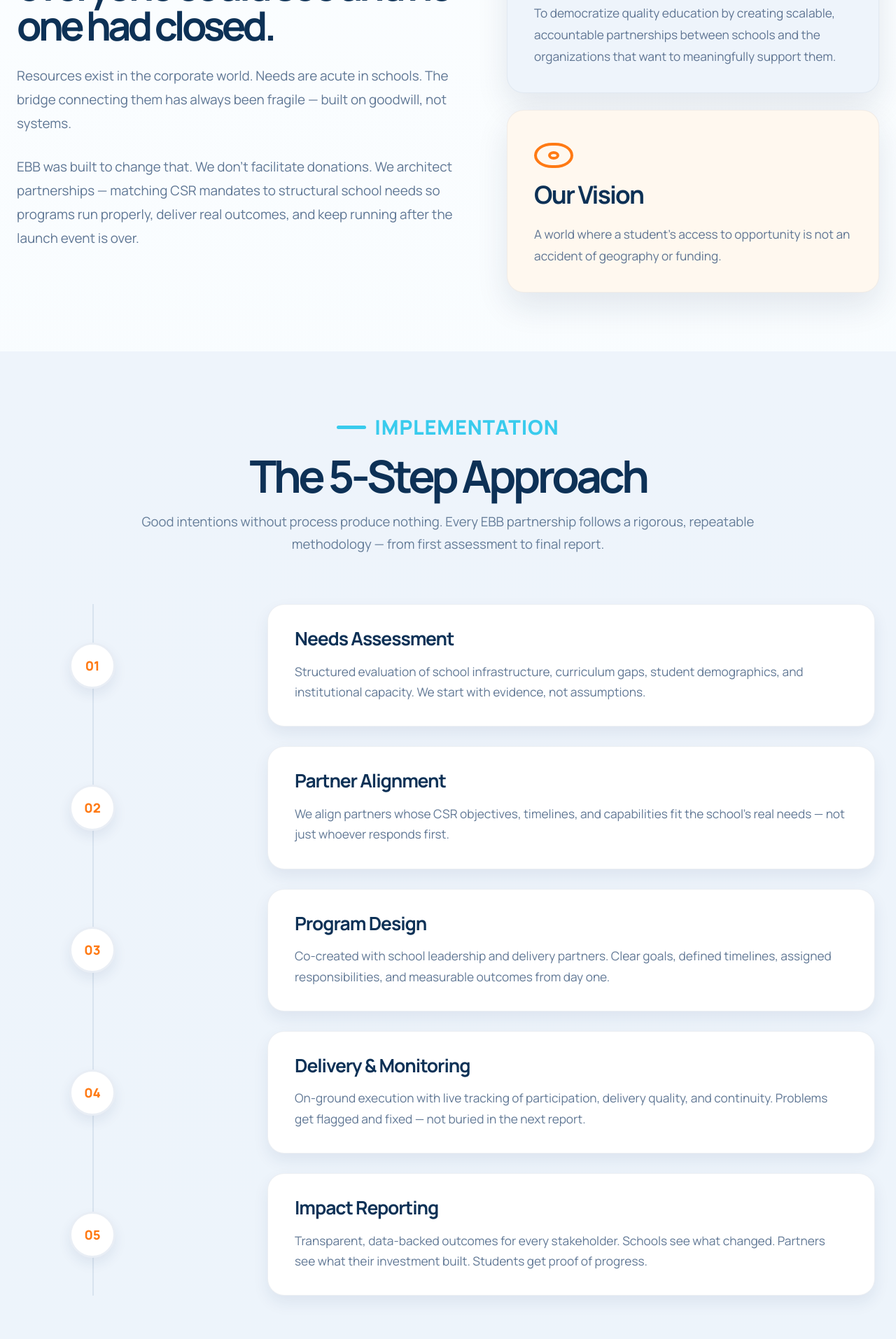
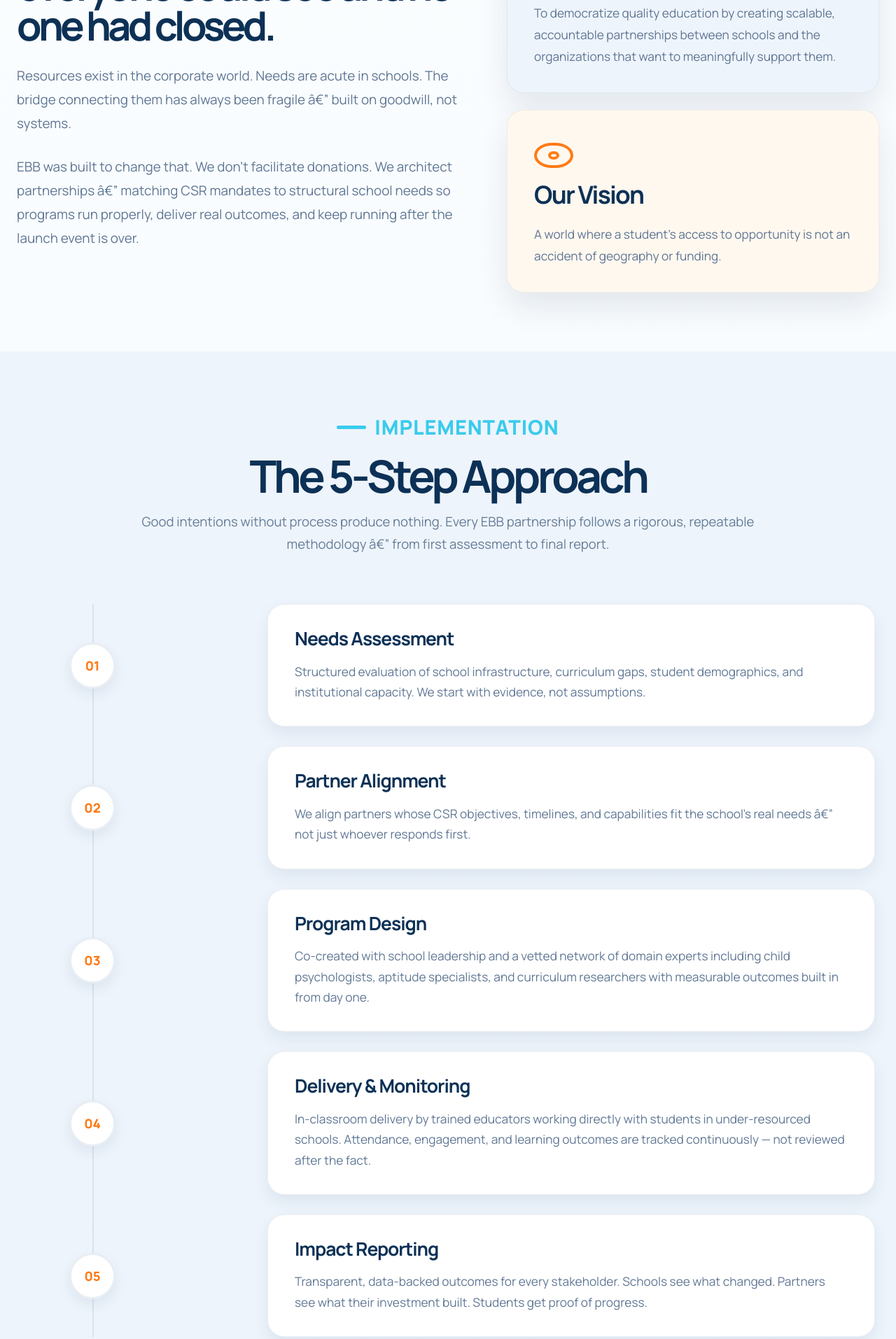
Before and after one commit to Khushiverma2004/EducationBeyondBorders, a plain HTML site: page about.html in a window 1280 px wide. Shown: the part 601-2514 px from the top of the page at 70% size. Drawn offline with Linux system fonts and the light colour scheme.

Commit message:
ninth change

```diff
--- a/about.html
+++ b/about.html
@@ -56,10 +56,10 @@
               <div class="eyebrow">OUR STORY</div>
               <h2>Born from a gap that everyone could see and no one had closed.</h2>
               <p>
-                Resources exist in the corporate world. Needs are acute in schools. The bridge connecting them has always been fragile — built on goodwill, not systems.
+                Resources exist in the corporate world. Needs are acute in schools. The bridge connecting them has always been fragile â€” built on goodwill, not systems.
               </p>
               <p>
-                EBB was built to change that. We don't facilitate donations. We architect partnerships — matching CSR mandates to structural school needs so programs run properly, deliver real outcomes, and keep running after the launch event is over.
+                EBB was built to change that. We don't facilitate donations. We architect partnerships â€” matching CSR mandates to structural school needs so programs run properly, deliver real outcomes, and keep running after the launch event is over.
               </p>
             </div>
 
@@ -92,7 +92,7 @@
             <div class="eyebrow">IMPLEMENTATION</div>
             <h2>The 5-Step Approach</h2>
             <p>
-             Good intentions without process produce nothing. Every EBB partnership follows a rigorous, repeatable methodology — from first assessment to final report.
+             Good intentions without process produce nothing. Every EBB partnership follows a rigorous, repeatable methodology â€” from first assessment to final report.
             </p>
           </div>
 
@@ -111,7 +111,7 @@
               <div class="implementation-step__marker">02</div>
               <article class="implementation-step__card">
                 <h3>Partner Alignment</h3>
-                <p>We align partners whose CSR objectives, timelines, and capabilities fit the school's real needs — not just whoever responds first.</p>
+                <p>We align partners whose CSR objectives, timelines, and capabilities fit the school's real needs â€” not just whoever responds first.</p>
               </article>
             </div>
 
@@ -119,7 +119,7 @@
               <div class="implementation-step__marker">03</div>
               <article class="implementation-step__card">
                 <h3>Program Design</h3>
-                <p>Co-created with school leadership and delivery partners. Clear goals, defined timelines, assigned responsibilities, and measurable outcomes from day one.</p>
+                <p>Co-created with school leadership and a vetted network of domain experts including child psychologists, aptitude specialists, and curriculum researchers with measurable outcomes built in from day one.</p>
               </article>
             </div>
 
@@ -127,7 +127,7 @@
               <div class="implementation-step__marker">04</div>
               <article class="implementation-step__card">
                 <h3>Delivery & Monitoring</h3>
-                <p>On-ground execution with live tracking of participation, delivery quality, and continuity. Problems get flagged and fixed — not buried in the next report.</p>
+                <p>In-classroom delivery by trained educators working directly with students in under-resourced schools. Attendance, engagement, and learning outcomes are tracked continuously — not reviewed after the fact.</p>
               </article>
             </div>
 
@@ -154,7 +154,7 @@
             <article class="core-value">
               <div class="core-value__icon">&#9825;</div>
               <h3>Transparency</h3>
-              <p>We report clearly and completely — to schools, partners, and funders. Every program is accounted for. Accountability isn't optional, it's the product.</p>
+              <p>We report clearly and completely â€” to schools, partners, and funders. Every program is accounted for. Accountability isn't optional, it's the product.</p>
             </article>
             <article class="core-value">
               <div class="core-value__icon">&#9825;</div>
@@ -164,7 +164,7 @@
             <article class="core-value">
               <div class="core-value__icon">&#9825;</div>
               <h3>Innovation</h3>
-              <p>We evolve how partnerships are built — moving beyond CSR checkboxes toward programs with measurable, lasting educational impact.</p>
+              <p>We evolve how partnerships are built â€” moving beyond CSR checkboxes toward programs with measurable, lasting educational impact.</p>
             </article>
             <article class="core-value">
               <div class="core-value__icon">&#9825;</div>
```
